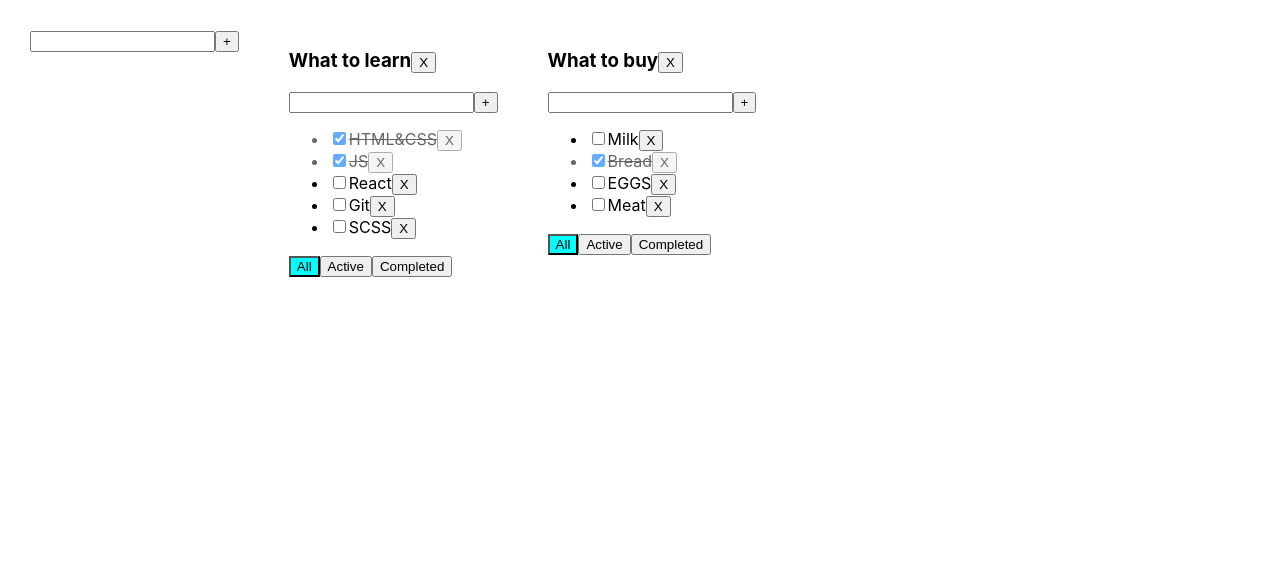
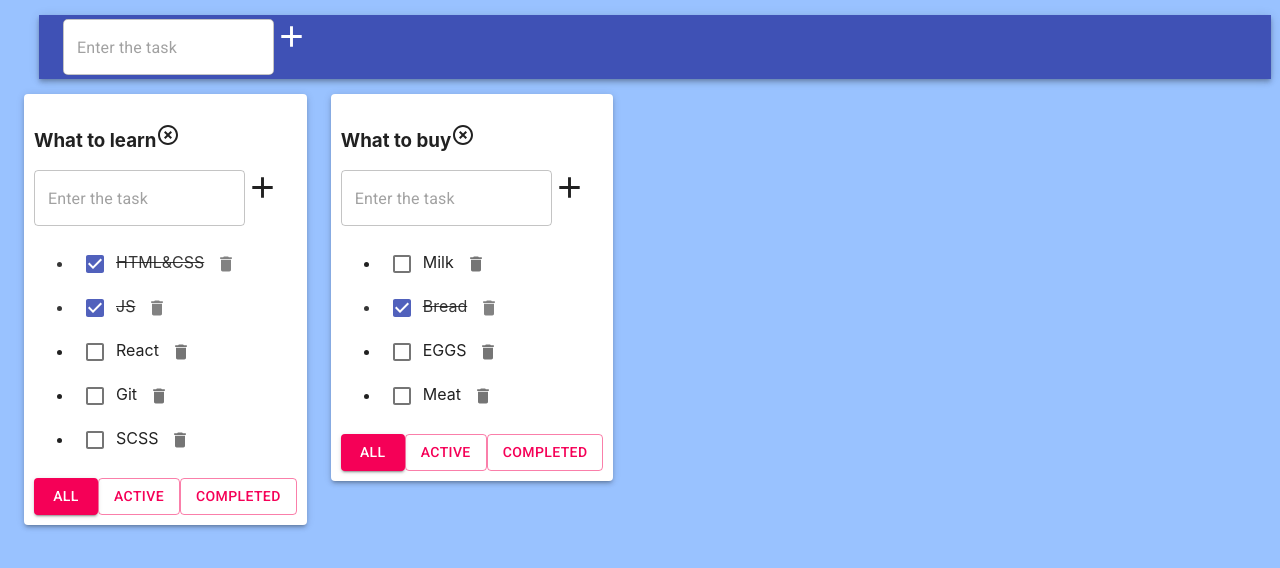
Before and after one commit to Pavelkv94/Todolist, a React (Create React App) app: page / in a window 1280 px wide. Shown: the top 568 px of the page. Built offline with nearby package versions, Linux system fonts and the light colour scheme.

Commit message:
feat: add UI

```diff
--- a/src/AddItemForm.tsx
+++ b/src/AddItemForm.tsx
@@ -1,4 +1,8 @@
+import { TextField } from '@material-ui/core';
 import React, { ChangeEvent, KeyboardEvent, useState } from 'react';
+import AddIcon from '@material-ui/icons/Add';
+
+
 export type AddItemFormPropsType = {
     addItem: (title: string) => void
 }
@@ -25,12 +29,14 @@ export function AddItemForm(props: AddItemFormPropsType) {
     }
     return (
         <div>
-            <input
+            <TextField
+                variant="outlined"
                 value={title}
                 onChange={onChangeTitle}
                 onKeyPress={onKeyPressAddTask}
-                className={error ? "error" : ""} />
-            <button onClick={addTask}>+</button>
+                className={error ? "error" : "default"}
+                placeholder="Enter the task"/>
+            <AddIcon fontSize="large" onClick={addTask} className="btn">+</AddIcon>
             {error && <div className="errorMessage">{error}</div>}
         </div>
     )
--- a/src/App.css
+++ b/src/App.css
@@ -1,14 +1,10 @@
-.App {
-  padding: 30px;
-  display: flex;
-}
-
-.App > div {
-  margin-right: 50px;
+body {
+  background-color: #99c2ff;
 }
 
 .error {
-  border: red 1px solid;
+  background-color: rgb(255, 136, 136);
+  border-radius: 5px;
 }
 .errorMessage {
   color:red;
@@ -17,6 +13,16 @@
   background-color: aqua;
 }
 .is-done {
-  opacity: 0.6;
+  opacity: 0.9;
   text-decoration: line-through;
 }
+.btn:hover {
+cursor: pointer;
+transform: scale(0.8);
+transition: 0.5s;
+background-color: rgba(128, 128, 128, 0.267);
+}
+.default {
+  background-color: white;
+  border-radius: 5px;
+}
--- a/src/App.tsx
+++ b/src/App.tsx
@@ -1,3 +1,4 @@
+import { AppBar, Container, Grid, Paper, Toolbar } from '@material-ui/core';
 import React, { useState } from 'react';
 import { v1 } from 'uuid';
 import { AddItemForm } from './AddItemForm';
@@ -98,6 +99,8 @@ function App() {
         if (tl.filter === "complete") { tasksForTodolist = tasksForTodolist.filter(t => t.isDone === true); }
 
         return (
+            <Grid item>
+                <Paper style={{ "padding": "10px" }} elevation={3}>
                     <Todolist
                         id={tl.id}
                         title={tl.title}
@@ -110,8 +113,9 @@ function App() {
                         removeTodolist={removeTodolist}
                         changeTaskTitle={changeTaskTitle}
                         changeTodolistTitle={changeTodolistTitle}
-
                     />
+                </Paper>
+            </Grid>
         )
     })
 
@@ -126,10 +130,22 @@ function App() {
     }
     return (
         <div className="App">
-            <AddItemForm addItem={addTodolist} />
+            <Container fixed>
+                <Grid container style={{ "margin": "15px" }}>
+                    <AppBar position="static" color="primary">
+                        <Toolbar variant="regular">
+                            <AddItemForm addItem={addTodolist}/>
+                            </Toolbar>
+                            </AppBar>
+                </Grid>
+                        <Grid container spacing={3}>
+
                             {TodolistComponents}
 
-        </div>
+                        </Grid>
+            </Container>
+
+        </div >
     );
 }
 
--- a/src/EditabelSpan.tsx
+++ b/src/EditabelSpan.tsx
@@ -1,3 +1,4 @@
+import { TextField } from '@material-ui/core';
 import React, { ChangeEvent, KeyboardEvent, useState } from 'react';
 
 type EditableSpanPropsType = {
@@ -27,6 +28,6 @@ const onEnter = (e:KeyboardEvent)=> {
         props.changeTitle(title);// для сохранения изменений в таске
     };
     return (
-        editMode ? <input value={title} onChange={onChangeTitle} onBlur={offEditMode} autoFocus onKeyPress={onEnter} /> : <span onDoubleClick={onEditMode}>{props.title}</span>
+        editMode ? <TextField  id="filled-basic"variant="filled" value={title} onChange={onChangeTitle} onBlur={offEditMode} autoFocus onKeyPress={onEnter} /> : <span onDoubleClick={onEditMode}>{props.title}</span>
     )
 }
--- a/src/Todolist.tsx
+++ b/src/Todolist.tsx
@@ -1,7 +1,9 @@
+import { Button, Checkbox, IconButton } from '@material-ui/core';
+import { Delete } from '@material-ui/icons';
 import React, { ChangeEvent } from 'react';
 import { AddItemForm } from './AddItemForm';
 import { EditableSpan } from './EditabelSpan';
-
+import HighlightOffIcon from '@material-ui/icons/HighlightOff';
 export type TaskType = {
     id: string
     title: string
@@ -37,11 +39,12 @@ export function Todolist(props: TodolistPropsType) {
                 props.changeTaskStatus(t.id, e.currentTarget.checked, props.id);
             const changeTaskTitle = (newTitle: string) => { props.changeTaskTitle(t.id, newTitle, props.id) }
             return <li key={t.id} className={t.isDone ? "is-done" : ""}>
-                <input type="checkbox"
+                <Checkbox
+                    color="primary"
                     checked={t.isDone}
                     onChange={changeTaskStatus} />
                 <EditableSpan title={t.title} changeTitle={changeTaskTitle} />
-                <button onClick={remove}>X</button>
+                <IconButton onClick={remove}><Delete fontSize="small" /></IconButton>
             </li>
         }
     )
@@ -50,17 +53,18 @@ export function Todolist(props: TodolistPropsType) {
     const changeTodolistTitle = (title: string) => { props.changeTodolistTitle(title, props.id) };
     return (
         <div>
+
             <h3>
                 <EditableSpan title={props.title} changeTitle={changeTodolistTitle} />
-                <button onClick={removeTodolist}>X</button></h3>
+                <HighlightOffIcon onClick={removeTodolist} className="btn" fontSize="default"> </HighlightOffIcon></h3>
             <AddItemForm addItem={addTask} />
             <ul>
                 {tasks}
             </ul>
             <div>
-                <button onClick={setAllFilter} className={props.filter === 'all' ? "active-filter" : ""}>All</button>
-                <button onClick={setActiveFilter} className={props.filter === 'active' ? "active-filter" : ""}>Active</button>
-                <button onClick={setCompleteFilter} className={props.filter === 'complete' ? "active-filter" : ""}>Completed</button>
+                <Button variant={props.filter === 'all' ? "contained" : "outlined"} color="secondary" onClick={setAllFilter} className={props.filter === 'all' ? "active-filter" : ""}>All</Button>
+                <Button variant={props.filter === 'active' ? "contained" : "outlined"} color="secondary" onClick={setActiveFilter} className={props.filter === 'active' ? "active-filter" : ""}>Active</Button>
+                <Button variant={props.filter === 'complete' ? "contained" : "outlined"} color="secondary" onClick={setCompleteFilter} className={props.filter === 'complete' ? "active-filter" : ""}>Completed</Button>
             </div>
         </div>
     )
```
Lines whose indentation alone changed are shown as unchanged.
